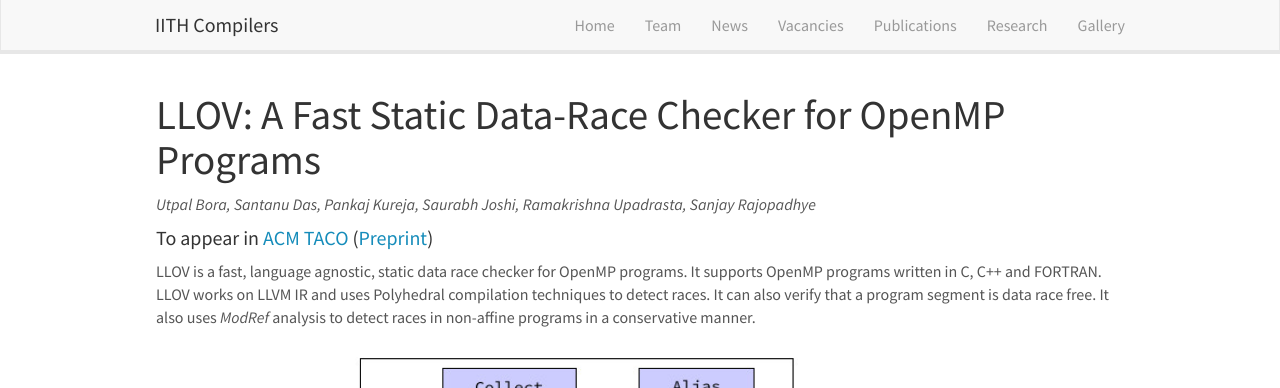
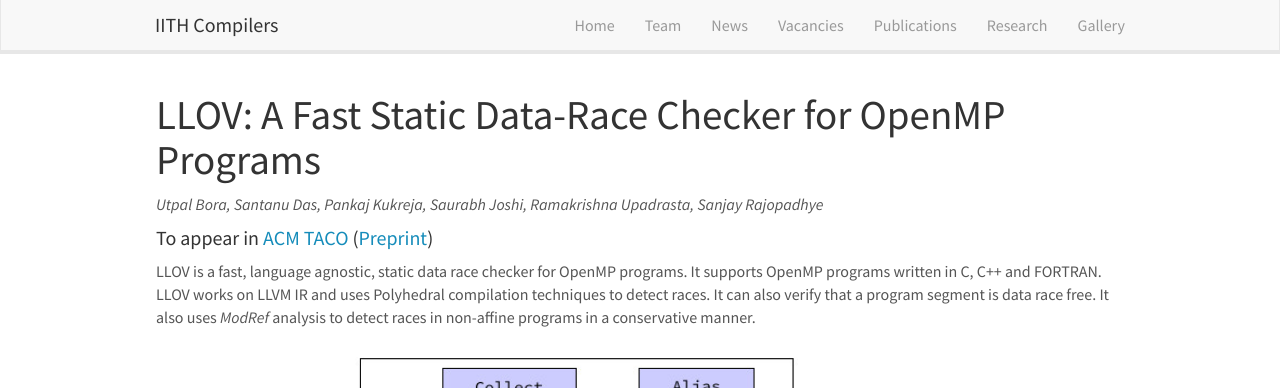
Before and after one commit to utpalbora/compilers.cse.iith.ac.in, a Jekyll site: the page built from _pages/llov.md, in a window 1280 px wide and 900 px high. Shown: the top 388 px of the window. Built offline with Jekyll 4.4.1, drawn with Linux system fonts in a browser that asks for light colours; nearby versions of some CDN libraries; emoji names are drawn with the system emoji font.

```diff
--- a/_pages/llov.md
+++ b/_pages/llov.md
@@ -7,7 +7,7 @@ permalink: /projects/llov/
 ---
 
 # LLOV: A Fast Static Data-Race Checker for OpenMP Programs
-*Utpal Bora, Santanu Das, Pankaj Kureja, Saurabh Joshi, Ramakrishna Upadrasta, Sanjay Rajopadhye*
+*Utpal Bora, Santanu Das, Pankaj Kukreja, Saurabh Joshi, Ramakrishna Upadrasta, Sanjay Rajopadhye*
 #### To appear in [ACM TACO](https://dl.acm.org/journal/taco){:target="_blank"} ([Preprint](https://arxiv.org/abs/1912.12189){:target="_blank"})
 
 LLOV is a fast, language agnostic, static data race checker for OpenMP programs.
```
Also changed, not shown: _pages/home.md (+12 -0 lines).
